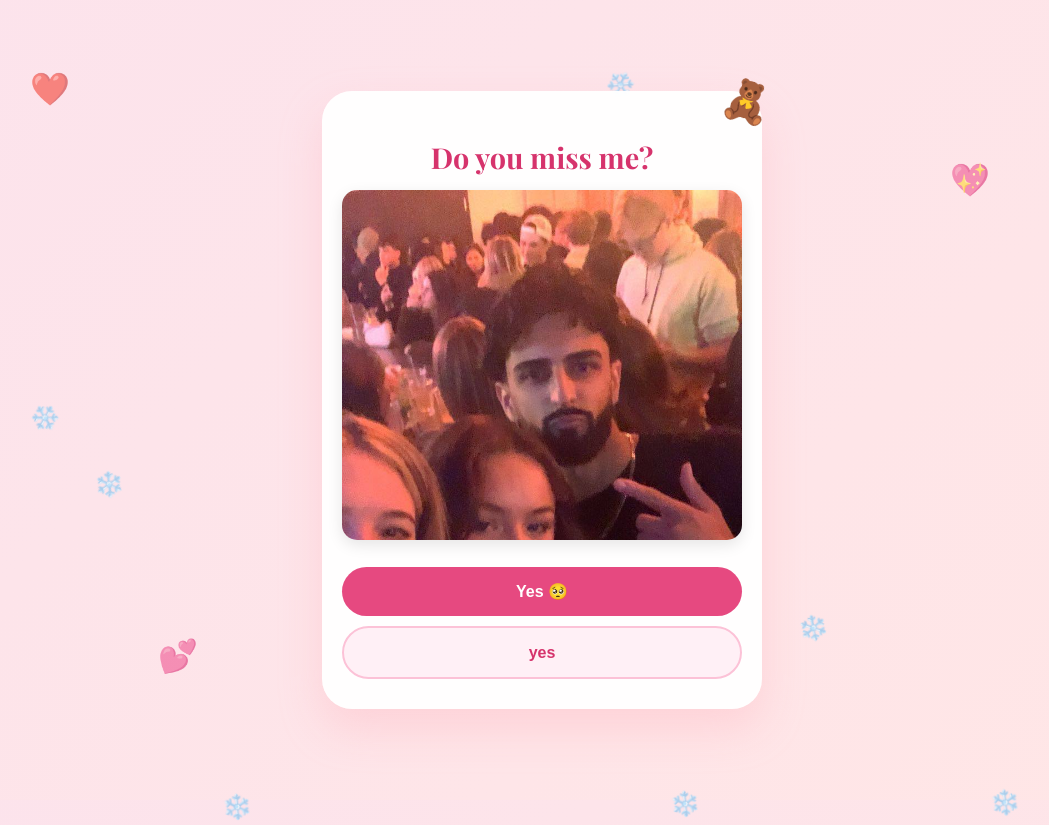
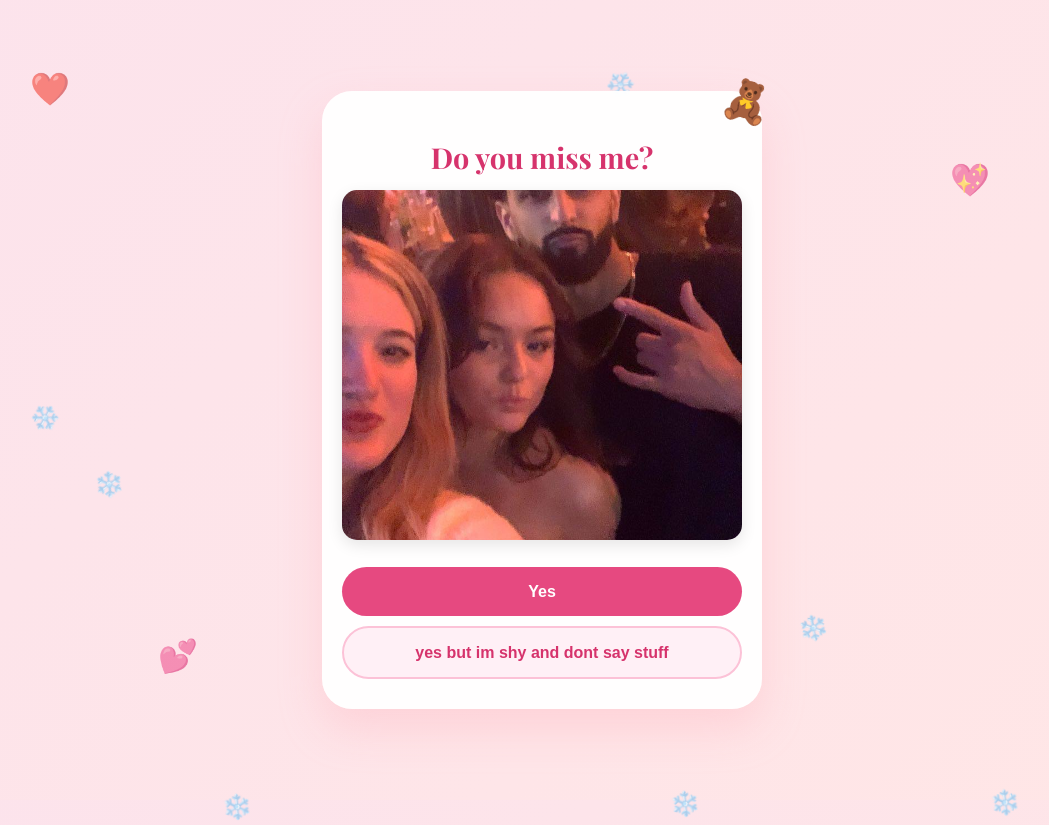
Before and after one commit to vineet3100/forsophia, a plain HTML site: page index.html in a window 1280 px wide. Both pictures are taken after a click on the button "Open gift 🎁". Shown: the whole page, without its empty margins (98-1147 px from the left). Drawn offline with nearby package versions, Linux system fonts and the light colour scheme.

Commit message:
Update index.html

```diff
--- a/index.html
+++ b/index.html
@@ -87,10 +87,16 @@
             width: 100%;
             max-height: 350px;
             object-fit: cover;
+            /* Default to top for most photos */
             object-position: top;
             border-radius: 15px;
             margin-bottom: 20px;
             box-shadow: 0 5px 15px rgba(0,0,0,0.1);
+        }
+
+        /* FIX: Special rule to center the photo on slide 2 */
+        #slide2-photo {
+            object-position: center;
         }
 
         .intro-photo {
@@ -194,10 +200,10 @@
 
         <div id="slide2" class="slide">
             <h1>Do you miss me?</h1>
-            <img src="slide2.jpg" class="slide-photo" alt="Miss me" onerror="this.style.display='none'">
+            <img src="slide2.jpg" id="slide2-photo" class="slide-photo" alt="Miss me" onerror="this.style.display='none'">
             <div class="btn-container">
-                <button onclick="nextSlide('slide3')">Yes 🥺</button>
-                <button class="secondary" onclick="nextSlide('slide3')">yes</button>
+                <button onclick="nextSlide('slide3')">Yes </button>
+                <button class="secondary" onclick="nextSlide('slide3')">yes but im shy and dont say stuff</button>
             </div>
         </div>
 
```
